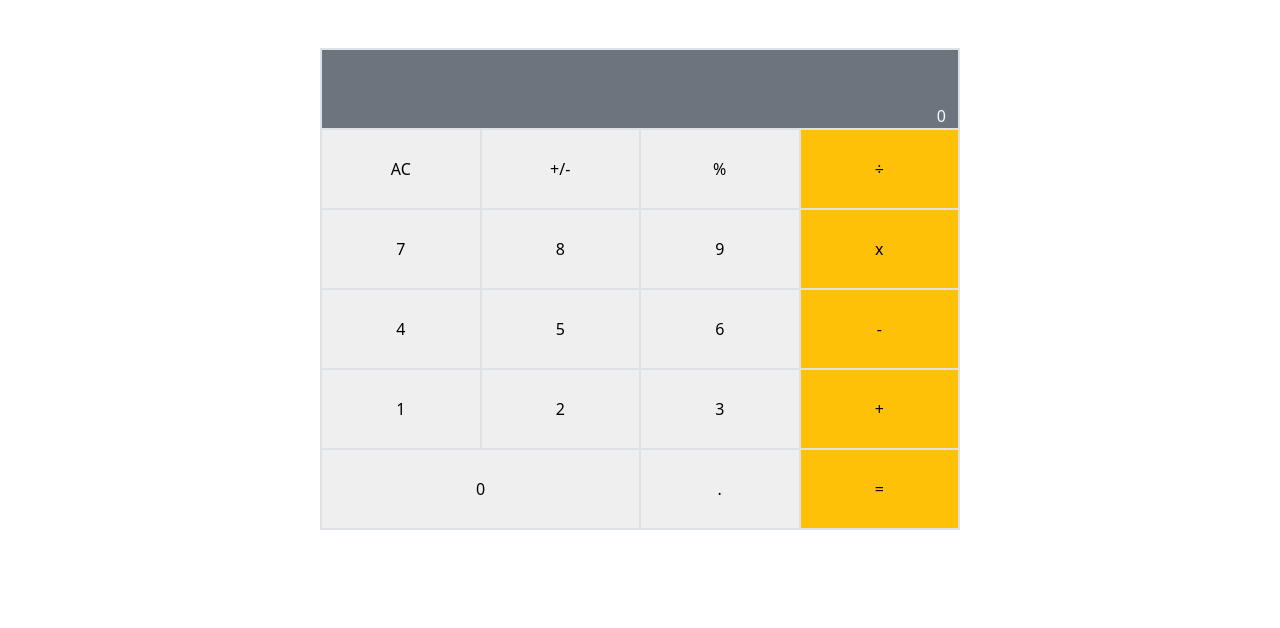
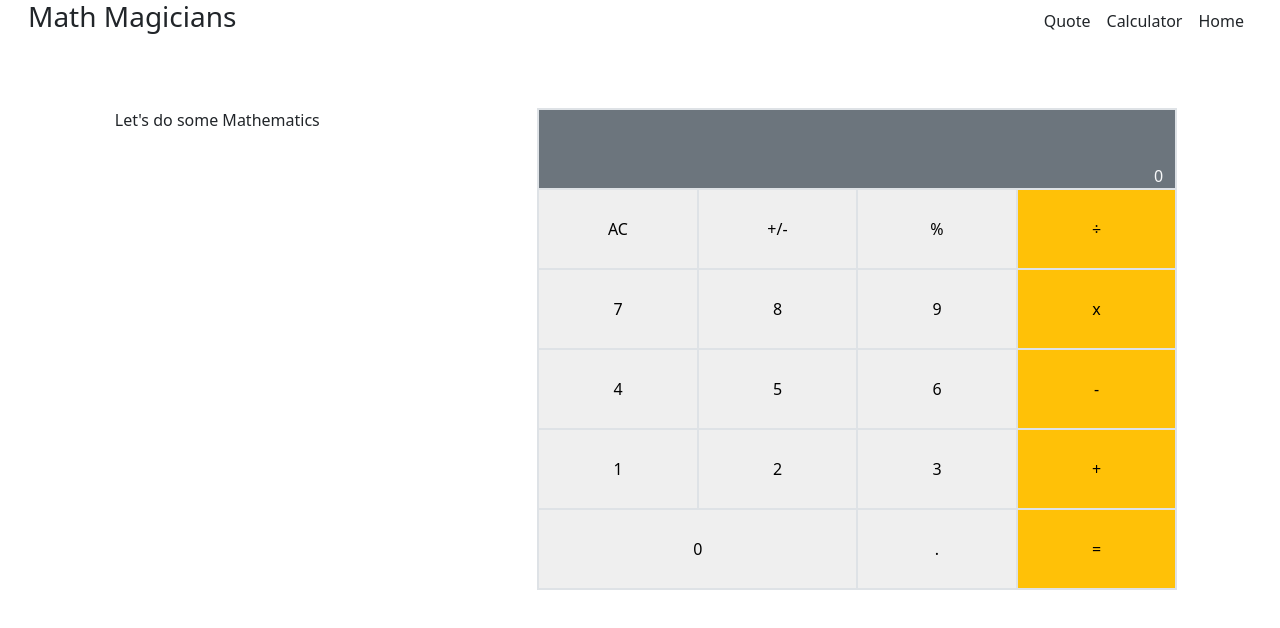
Before and after one commit to Emmanuelaaron/math-magicians, a React (Create React App) app: page / in a window 1280 px wide. Shown: the top 628 px of the page. Built offline with nearby package versions, Linux system fonts and the light colour scheme.

Commit message:
adds header component

```diff
--- a/src/App.js
+++ b/src/App.js
@@ -1,5 +1,6 @@
 import React from 'react';
 import Calculator from './components/calculator';
+import './styles/App.css';
 
 class App extends React.Component {
   constructor(props) {
@@ -9,7 +10,7 @@ class App extends React.Component {
 
   render() {
     return (
-      <div className="App d-flex justify-content-center pt-5">
+      <div className="App">
         <Calculator />
       </div>
     );
--- /dev/null
+++ b/src/components/Header.js
@@ -0,0 +1,17 @@
+import React from 'react';
+import '../styles/App.css';
+
+const Header = () => (
+  <header className="header">
+    <div className="HeaderLeft">
+      <h3>Math Magicians</h3>
+    </div>
+    <ul className="headerRight">
+      <li>Home</li>
+      <li>Calculator</li>
+      <li>Quote</li>
+    </ul>
+  </header>
+);
+
+export default Header;
--- a/src/components/calculator.css
+++ /dev/null
@@ -1,7 +0,0 @@
-.height {
-  height: 10vh;
-}
-
-.div {
-  cursor: pointer;
-}
--- a/src/components/calculator.js
+++ b/src/components/calculator.js
@@ -1,8 +1,9 @@
 /* eslint-disable react/destructuring-assignment */
 import React, { useState } from 'react';
 import 'bootstrap/dist/css/bootstrap.min.css';
-import './calculator.css';
+import './styles/calculator.css';
 import calculate from '../logic/calculate';
+import Header from './Header';
 
 const Calculator = () => {
   const [calulation, setCalculation] = useState({ total: null, next: null, operation: null });
@@ -15,6 +16,10 @@ const Calculator = () => {
   const uniformStyles = 'col-3 div height border d-flex justify-content-center align-items-center';
   const yellowButton = `${uniformStyles} bg-warning`;
   return (
+    <>
+      <Header />
+      <div className="calculator">
+        <p>Let's do some Mathematics</p>
         <div className="row border w-50">
           <div className="col-12 div height border d-flex justify-content-end align-items-end bg-secondary text-light">{next || total || '0'}</div>
           <button type="button" className={uniformStyles} onClick={clickHandler}>AC</button>
@@ -37,6 +42,8 @@ const Calculator = () => {
           <button type="button" className={uniformStyles} onClick={clickHandler}>.</button>
           <button type="button" className={yellowButton} onClick={clickHandler}>=</button>
         </div>
+      </div>
+    </>
   );
 };
 export default Calculator;
--- /dev/null
+++ b/src/components/styles/calculator.css
@@ -0,0 +1,13 @@
+.height {
+  height: 10vh;
+}
+
+.div {
+  cursor: pointer;
+}
+
+.calculator {
+  display: flex;
+  justify-content: space-around;
+  margin-top: 66px;
+}
--- /dev/null
+++ b/src/styles/App.css
@@ -0,0 +1,20 @@
+
+.header{
+    display: flex;
+    justify-content: space-between;
+    align-items: center;
+    padding: 0 28px 0 28px;
+}
+
+.headerRight {
+    list-style-type: none;
+    margin: 0;
+    padding: 0;
+    overflow: hidden;
+}
+
+
+li {
+    float: right;
+    padding: 8px;
+}
```
Lines whose indentation alone changed are shown as unchanged.
